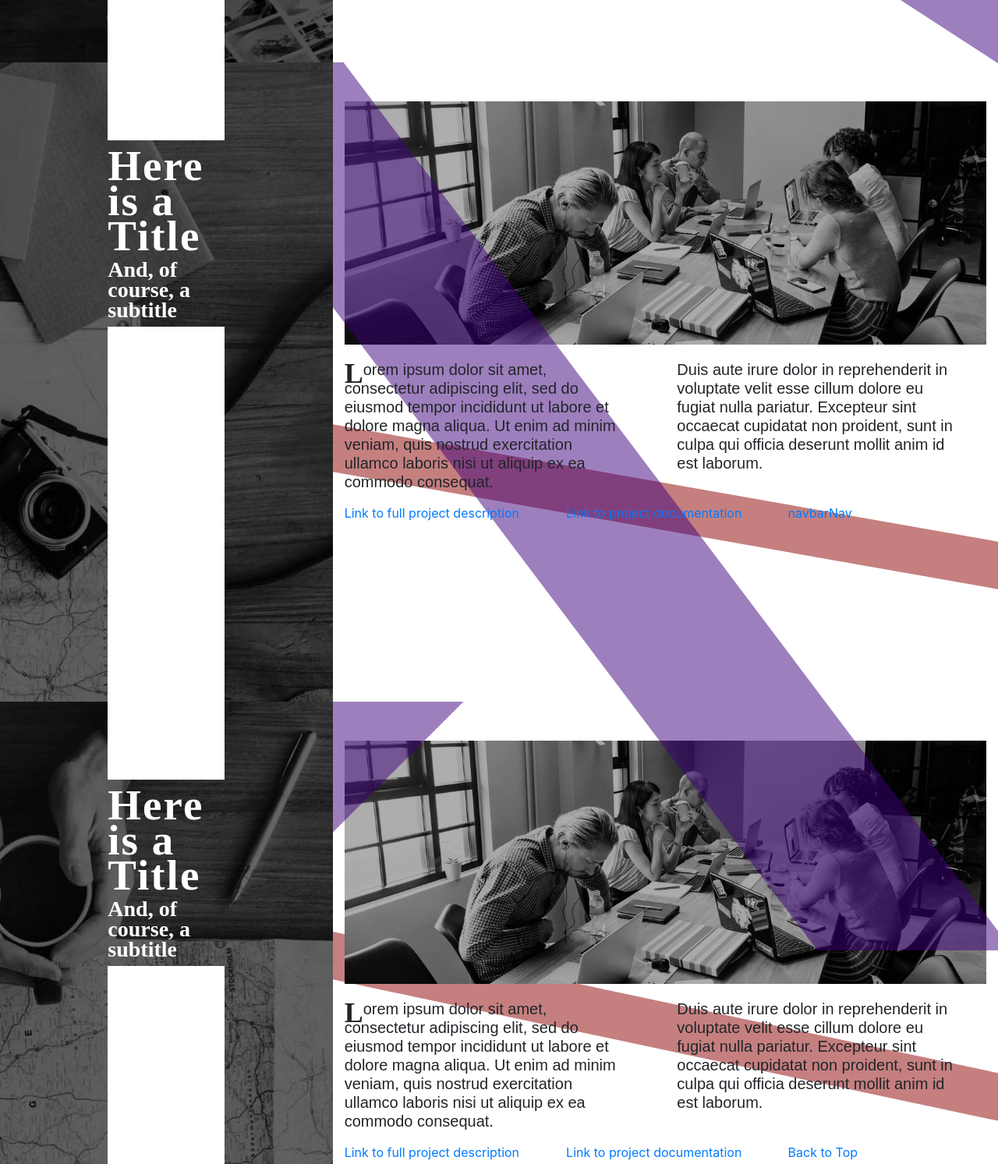
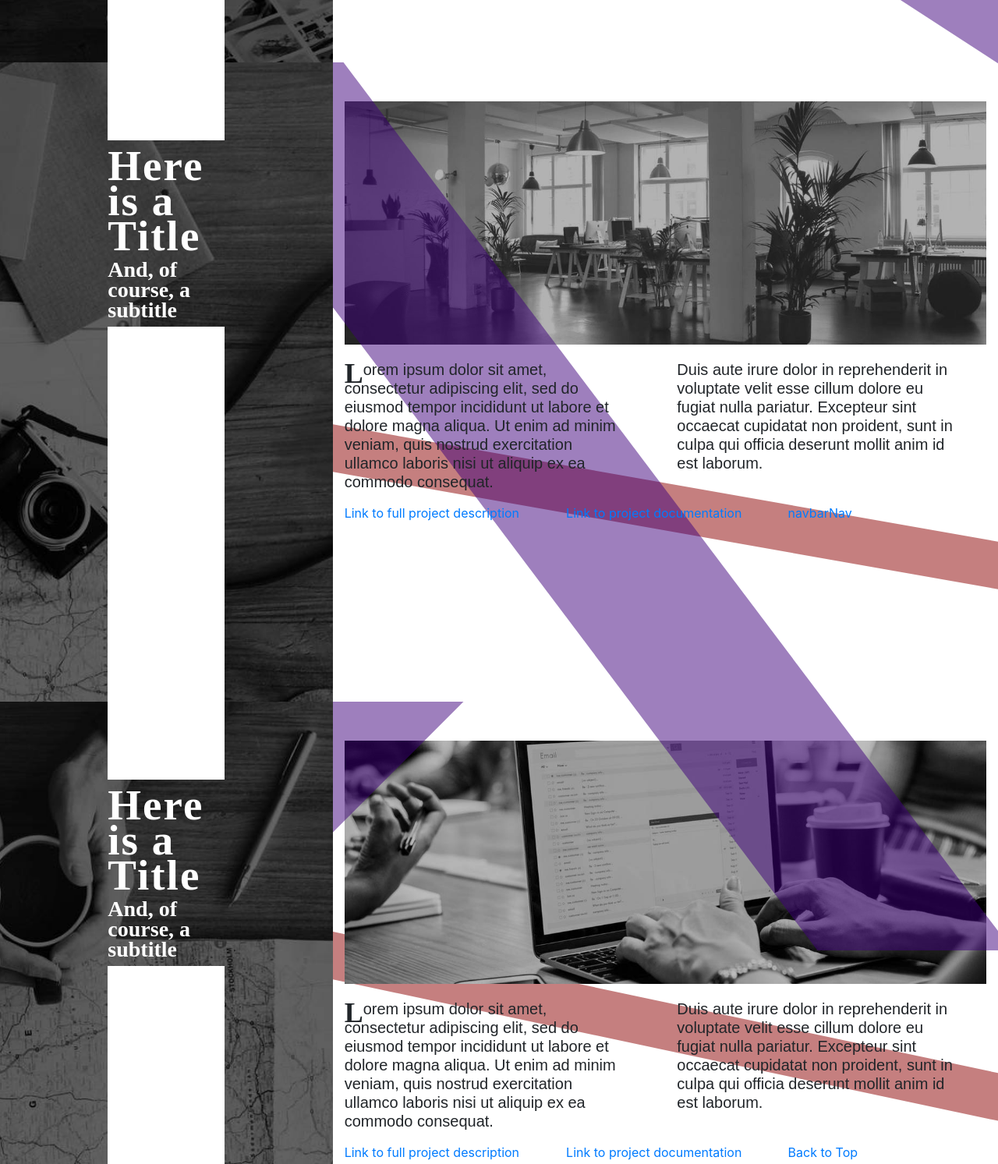
Before and after one commit to dmkite/portfolio-site, a plain HTML site: page index.html in a window 1280 px wide. Shown: the part 1540-3033 px from the top of the page at 78% size. Drawn offline with nearby package versions, Linux system fonts and the light colour scheme.

Commit message:
added unique images per section

```diff
--- a/index.html
+++ b/index.html
@@ -107,7 +107,7 @@
 
                         <div class="row">
                             <div class="col-md-12">
-                                <img src="img/section1-topper.jpeg" alt="image of office workers">
+                                <img src="img/section2-topper.jpeg" alt="image of office workers">
                             </div>
 
                         </div>
@@ -149,7 +149,7 @@
 
                         <div class="row">
                             <div class="col-md-12">
-                                <img src="img/section1-topper.jpeg" alt="image of office workers">
+                                <img src="img/section3-topper.jpeg" alt="image of office workers">
                             </div>
 
                         </div>
@@ -191,7 +191,7 @@
 
                         <div class="row">
                             <div class="col-md-12">
-                                <img src="img/section1-topper.jpeg" alt="image of office workers">
+                                <img src="img/section4-topper.jpeg" alt="image of office workers">
                             </div>
 
                         </div>
```
Also changed, not shown: img/section2-topper.jpeg (added), img/section3-topper.jpeg (added), img/section4-topper.jpeg (added).
